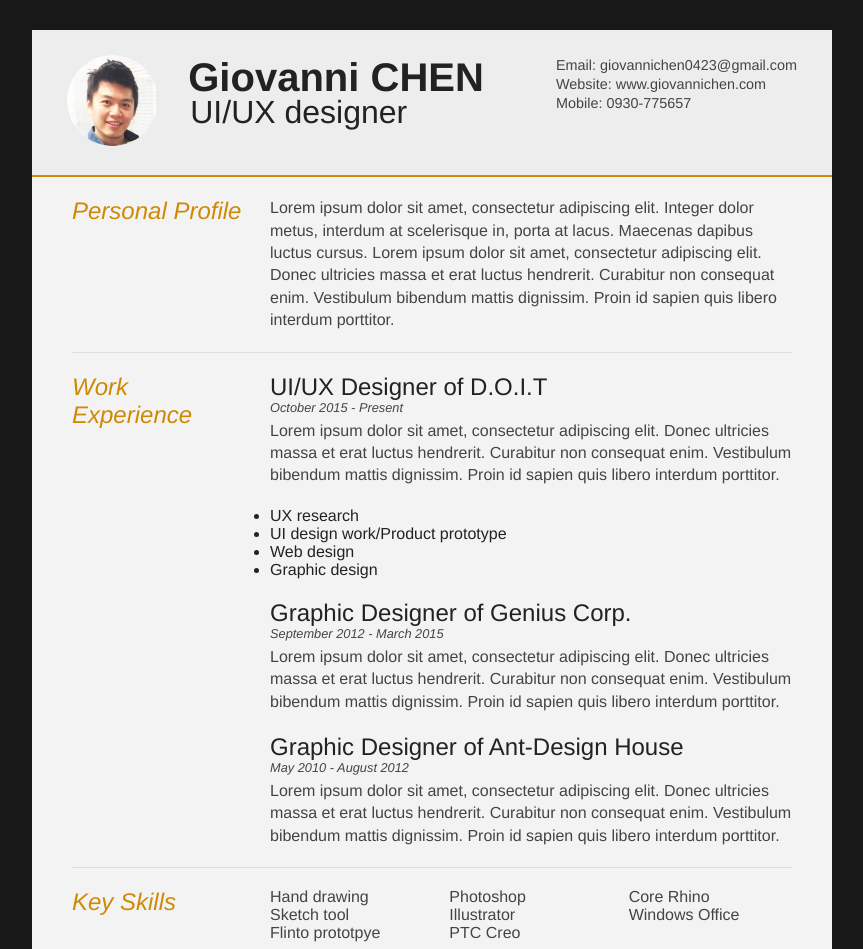
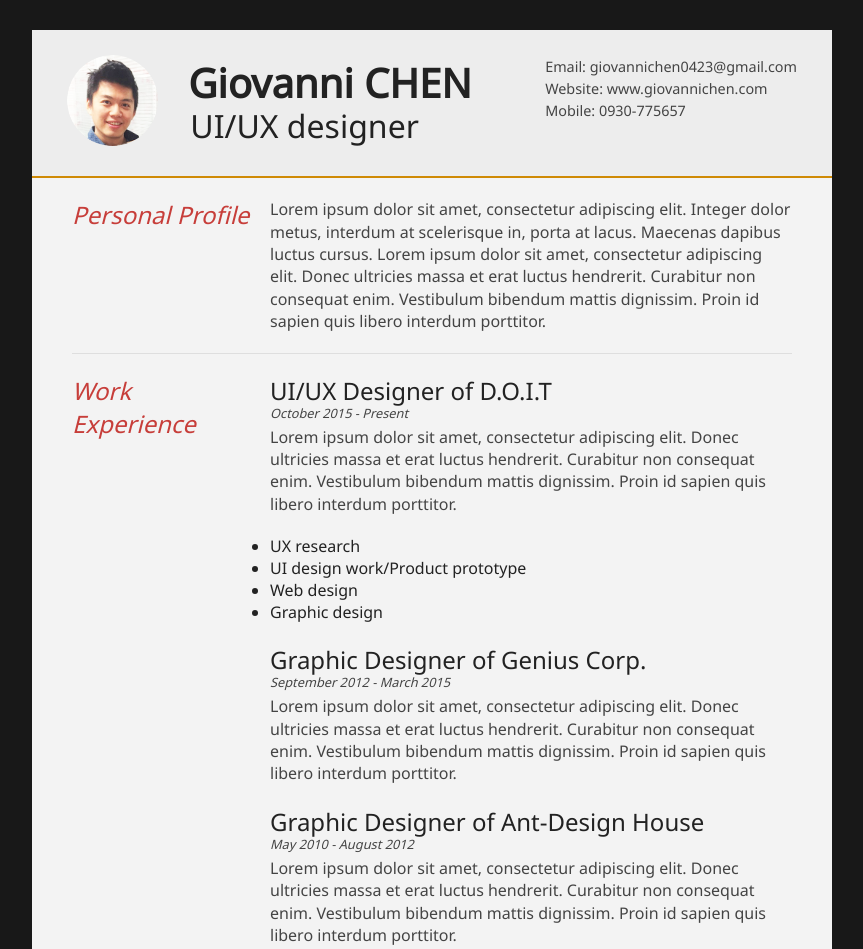
Before and after one commit to giovannichen0423/giovannichen0423.github.io, a plain HTML site: page index.html in a window 1280 px wide. Shown: the top 949 px of the page, without its empty margins (208-1071 px from the left). Drawn offline with Linux system fonts and the light colour scheme; files that its build step writes are made by us from their sources; files whose address does not match are found by name.

Commit message:
Fixed CSS

```diff
--- a/stylesheets/style.css
+++ b/stylesheets/style.css
@@ -11,7 +11,7 @@ article,aside,details,figcaption,figure,footer,header,hgroup,menu,nav,section {
 display:block;
 }
 
-html, body {background: #181818; font-family: 'Oswald', helvetica, arial, sans-serif; font-size: 16px; color: #222;}
+html, body {background: #181818; font-family: 'Noto Sans', sans-serif; font-size: 16px; color: #222;}
 
 .clear {clear: both;}
 
@@ -38,14 +38,14 @@ p {
 #name h1 {
 	font-size: 2.5em;
 	font-weight: 700;
-	font-family: 'Rokkitt', Helvetica, Arial, sans-serif;
+	font-family: 'Noto Sans', sans-serif;
 	margin-bottom: -6px;
 }
 
 #name h2 {
 	font-size: 2em;
 	margin-left: 2px;
-	font-family: 'Rokkitt', Helvetica, Arial, sans-serif;
+	font-family: 'Noto Sans', sans-serif;
 }
 
 #mainArea {
@@ -123,14 +123,14 @@ section:last-child {
 }
 
 .sectionTitle h1 {
-	font-family: 'Rokkitt', Helvetica, Arial, sans-serif;
+	font-family: 'Noto Sans', sans-serif;
 	font-style: italic;
 	font-size: 1.5em;
-	color: #cf8a05;
+	color: #C73E3A;
 }
 
 .sectionContent h2 {
-	font-family: 'Rokkitt', Helvetica, Arial, sans-serif;
+	font-family: 'Noto Sans', sans-serif;
 	font-size: 1.5em;
 	margin-bottom: -2px;
 }
```
